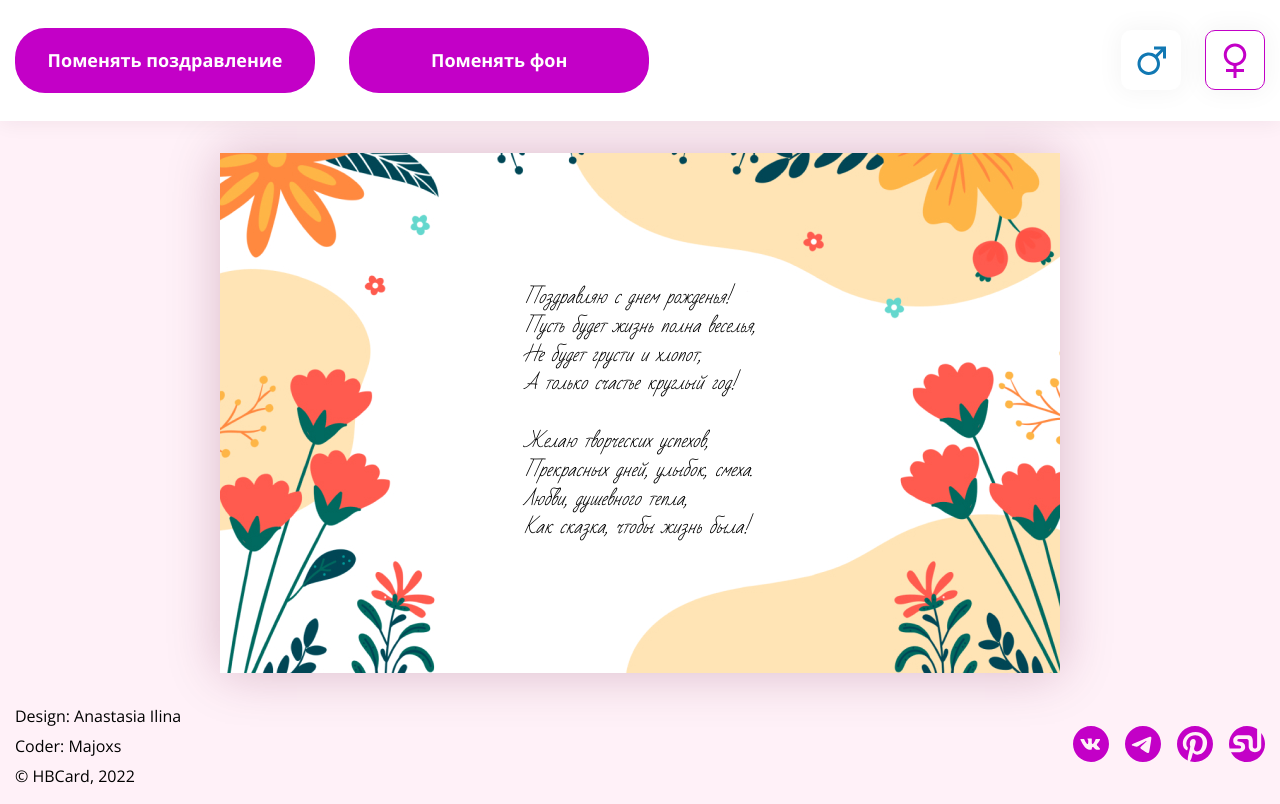
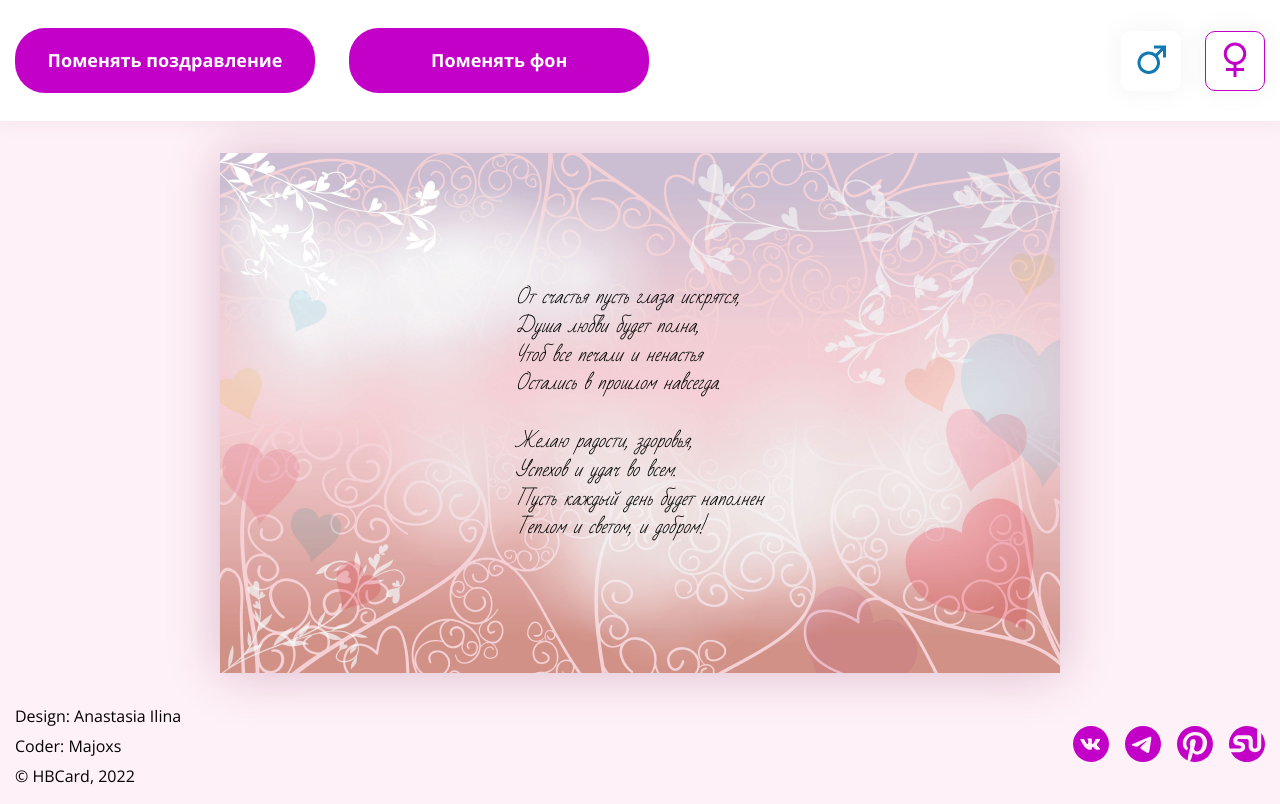
Before and after one commit to Majoxs/happy-birthday, a plain HTML site: page index.html in a window 1280 px wide. Drawn offline with Linux system fonts and the light colour scheme.

Commit message:
Added interactive

```diff
--- a/css/main.css
+++ b/css/main.css
@@ -98,21 +98,44 @@ p {
 .header__button-change {
   width: 300px;
   height: 65px;
-  /* background-color: #c300c7; */
   border-radius: 30px;
-  border: none;
+  border: 1px solid transparent;
   font-weight: 700;
   font-size: 18px;
   color: #fff;
   margin-right: 30px;
+  transform: scale(1);
+  transition: color 0.3s ease-in-out, border-color 0.3s ease-in-out, background-color 0.3s ease-in-out, transform 0.1s ease-in-out;
 }
 
 .women .header__button-change {
   background-color: #c300c7;
 }
 
+.women .header__button-change:hover,
+.women .header__button-change:focus {
+  background-color: #fff;
+  border: 1px solid #c300c7;
+  color: #c300c7;
+}
+
+.women .header__button-change:active {
+  transform: scale(0.99);
+}
+
 .men .header__button-change {
   background-color: #1178b2;
+}
+
+.men .header__button-change:hover,
+.men .header__button-change:focus {
+  background-color: #fff;
+  border: 1px solid #1178b2;
+  color: #1178b2;
+}
+
+.men .header__button-change:active {
+  transform: scale(0.99);
 }
 
 .header__button-change:last-child {
@@ -126,22 +149,53 @@ p {
   box-shadow: 0 0 24px 4px rgba(0, 0, 0, 0.04);
   border-radius: 10px;
   border: 1px solid transparent;
-  background-position: center;
-  background-size: 36px;
-  background-repeat: no-repeat;
+  transform: scale(1);
   margin-right: 20px;
+  transition: background-color 0.3s ease-in-out, transform 0.2s ease-in-out;
 }
 
 .header__button-gender:last-child {
   margin-right: 0;
 }
 
-.header__button-gender--men {
-  background-image: url('../img/men.svg');
+.header__button-gender:active {
+  transform: scale(0.95);
 }
 
-.header__button-gender--women {
-  background-image: url('../img/women.svg');
+.header__button-gender--men svg,
+.header__button-gender--women svg {
+  width: 36px;
+  height: 36px;
+  object-fit: cover;
+  transition: fill 0.3s ease-in-out;
+}
+
+.header__button-gender--men svg {
+  fill: #1178b2;
+}
+
+.header__button-gender--men:hover,
+.header__button-gender--men:focus {
+  background-color: #1178b2;
+}
+
+.header__button-gender--men:hover svg,
+.header__button-gender--men:focus svg {
+  fill: #fff;
+}
+
+.header__button-gender--women svg {
+  fill: #c300c7;
+}
+
+.header__button-gender--women:hover,
+.header__button-gender--women:focus {
+  background-color: #c300c7;
+}
+
+.header__button-gender--women:hover svg,
+.header__button-gender--women:focus svg {
+  fill: #fff;
 }
 
 .men .header__button-gender--men {
@@ -176,15 +230,13 @@ p {
   left: 50%;
   top: 50%;
   transform: translate(-50%, -50%);
-
-  font-style: italic;
   line-height: 1.6;
   font-size: max(3em, min(calc(100vw * 3 / 140), 6em));
-  color: #000;
 }
 
 .women .card__text {
   font-family: 'Bad Script';
+  font-style: italic;
 }
 
 .men .card__text {
@@ -219,12 +271,34 @@ p {
   gap: 16px;
 }
 
+.footer__social-item {
+  transition: transform 0.2s ease-in-out;
+}
+
+.footer__social-item:active {
+  transform: scale(0.9);
+}
+
+.footer__social-link {
+  transition: color 0.3s ease-in-out;
+}
+
 .women .footer__social-link {
   color: #c300c7;
 }
 
+.women .footer__social-link:hover,
+.women .footer__social-link:focus {
+  color: #9e24a0;
+}
+
 .men .footer__social-link {
   color: #1178b2;
+}
+
+.men .footer__social-link:hover,
+.men .footer__social-link:focus {
+  color: #2b5b77;
 }
 
 @media (max-width: 880px) {
--- /dev/null
+++ b/db.json
@@ -0,0 +1,67 @@
+{
+  "photo": {
+    "women": [
+      "card-w-01.jpg",
+      "card-w-02.jpg",
+      "card-w-03.jpg",
+      "card-w-04.jpg",
+      "card-w-05.jpg",
+      "card-w-06.jpg",
+      "card-w-07.jpg",
+      "card-w-01-black.jpg"
+    ],
+    "men": [
+      "card-m-01-black.jpg",
+      "card-m-02-black.jpg",
+      "card-m-03-black.jpg",
+      "card-m-01.jpg",
+      "card-m-02.jpg",
+      "card-m-03.jpg",
+      "card-m-04.jpg",
+      "card-m-05.jpg"
+    ]
+  },
+  "text": {
+    "women": [
+      "Хочу поздравить с днем рождения\nИ в этот день Вам пожелать\nЛюбви, успеха, наслаждения,\nЧтоб никогда не унывать.\n\nЧтобы мечты всегда сбывались,\nСияли радостью глаза.\nЧтобы проблемы разбегались,\nСудьба дарила чудеса.",
+      "С днем рождения поздравляю!\nИ всего-всего желаю:\nЧтоб любовь была и счастье,\nЧтоб пропали все несчастья,\nЧтобы беды обходили,\nНу а деньги приходили!\nБудь здоровой и красивой,\nА еще самой счастливой!",
+      "Желаю просыпаться с настроеньем,\nС улыбкой вечерами засыпать.\nПусть будут дни наполнены свеченьем,\nЖелаю не болеть, не унывать.\n\nДостатка, пониманья, уваженья,\nПусть в доме царствует божественный уют.\nЖелаю счастья искренне, душевно,\nПусть в сердце нотки радости поют!",
+      "От счастья пусть глаза искрятся,\nДуша любви будет полна,\nЧтоб все печали и ненастья\nОстались в прошлом навсегда.\n\nЖелаю радости, здоровья,\nУспехов и удач во всем.\nПусть каждый день будет наполнен\nТеплом и светом, и добром!",
+      "Любимая всеми, родная ты наша!\nПусть теплый твой дом будет полною чашей,\nЖелаем всегда быть такою красивой!\nПусть жизнь будет долгой, здоровой, счастливой,\nА все неудачи уйдут за порог.\nПусть радует солнышком каждый денек!",
+      "Море солнца и любви,\nНежности и доброты!\nЧтобы был всегда успех\nИ по жизни громкий смех.\n\nПожелаем всей душой\nОставаться молодой,\nИ пусть счастья ветерок\nПринесет здоровья впрок!",
+      "Прекрасная, хорошая, всегда на позитиве,\nТебе желаю большего, чем существует ныне...\nБогатства несусветного, на зависть всем, конечно,\nЖелания заветного, что сбудется поспешно.\nЗдоровья, процветания, любви, всегда удачи,\nВ душе — не увядания! Чтоб так, а не иначе!",
+      "Поздравляем и желаем вечной красоты!\nНа губах улыбок сладких, сбывшейся мечты!\nЧтоб теплом сердец от близких согревался мир,\nЧтоб глаза сияли ярче, чем любой сапфир.\nЛишь от радостных сюрпризов вверх взлетала бровь,\nА в душе царили вечно счастье и любовь.",
+      "Здоровья, счастья и тепла,\nЧтоб жизнь веселою была.\nЧтоб искренне все улыбались,\nВы — молодою оставались.\n\nПускай вам солнце светит ярко,\nВ любви всегда пусть будет жарко.\nПусть дома ценят, любят, ждут\nИ вас в обиду не дадут.",
+      "Желаю сердечно здоровья и счастья,\nПусть будет успех неотъемлемой частью.\nПусть дом утопает в любви и улыбках,\nЖелаю быть стройной, спортивной и гибкой.\n\nФонтаны доходов до самого моря,\nЖить дружно со всеми, с родными не ссорясь.\nОт светлых эмоций мечтательно греться,\nПусть будет всегда, на кого опереться.",
+      "Женского счастья,\nСобытий прекрасных.\nЗдоровья отличного,\nДостатка приличного.\nЛюбви, вдохновенья.\nТепла. С днем рожденья!",
+      "Желаю того, чего просит душа,\nЗаветная пусть воплотится мечта.\nНа сердце живут лишь любовь и покой,\nПусть беды обходят твой дом стороной!",
+      "Будь всегда неотразимой,\nЯркой, милой и любимой.\nАнгелом всегда хранимой,\nНу, и просто будь счастливой!",
+      "Пусть всё на свете радует —\nИ снег, и дождь, и радуга,\nЧтоб каждый день тебе дарил\nБольшой вагон душевных сил!",
+      "Всех желаний исполнения,\nНе испытывать волнения,\nИ во всем всегда везенья.\nПоздравляю! С днем рождения!",
+      "Счастья женского тебе,\nКрепкого здоровья.\nСветлых дней всегда в судьбе,\nРадости с любовью!\nИ, конечно же, везенья\nИ достатка. С днем рожденья!",
+      "Большого счастья в день рождения,\nУлыбок, света, красоты,\nДобра, тепла и настроения\nДля исполнения мечты.",
+      "Счастья, денег, доброты,\nИсполнения мечты,\nЖить, лишь радость излучая,\nВ день рождения желаю!",
+      "Пожелаю в день рожденья\nУваженья, восхищенья,\nЯрких дней, ночей спокойных,\nЛюбящих людей достойных,\nПусть здоровье будет крепким,\nИ всегда в порядке детки!",
+      "С днем рождения! Цветения,\nВолшебства и настроения!\nБрать от жизни всё, что нужно,\nБыть востребованной в дружбе,\nИ любимой, и успешной,\nИ счастливей всех, конечно!"
+    ],
+    "men": [
+      "Я желаю в день рождения\nЗдоровья, счастья и везения.\nВсегда успеха и удачи,\nБогатства и любви в придачу.\nВысоких взлетов, а посадок — мягких.\nУлыбок добрых и мгновений ярких.",
+      "Что в день рожденья пожелать?\nКарман потуже набивать,\nУметь работать и гулять,\nУметь красиво отдыхать,\nСтремиться к новой высоте,\nИ видеть счастье в простоте,\nЧтоб исполнялось все всегда,\nЧтоб были долгими года!",
+      "Желаю дерзких планов и идей,\nВершин, к которым хочется стремиться,\nИ рядом — близких, искренних людей,\nЧтоб с ними щедро счастьем поделиться!",
+      "Побед блестящих, счастья, радости,\nВсе планы станут пусть реальностью,\nВедь целей нет недостижимых\nДля настоящего мужчины!",
+      "Поздравляю с днем рожденья!\nЯ желаю, чтобы ты\nВ жизни не терял везенья\nИ исполнил все мечты.",
+      "Хорошими пусть будут перемены,\nНа всё хватает времени и сил,\nИ остаётся в жизни неизменным\nЗакон «Пришёл, Увидел, Победил!»",
+      "Желаю ключ от новой тачки,\nДеньжат увесистую пачку,\nПивка холодного в бокале,\nИ чтоб друзья не забывали.",
+      "Желаю, чтоб на жизненном пути,\nБыло много троп и поворотов,\nА ты бы знал всегда, куда идти,\nЯ пожелаю лишь удач и взлетов!",
+      "В этот день рожденья твой\nЯ желаю: будь собой!\nА кто будет возражать —\nЗнаешь сам, куда послать!",
+      "Желаю в день рожденья я\nТебе добра и процветанья,\nУдача радует тебя,\nВ семье – взаимопониманья!",
+      "В ответе по-мужски ты за решения,\nИх не страшишься твёрдо принимать.\nМечтаешь, несомненно, в день рождения\nВсех вместе, наконец, друзей собрать.",
+      "Мы пожелать тебе хотим\nНа этот день рождения\nЧтоб каждый день чудесным был\nИ полон год везенья!",
+      "Желаем очень много счастья,\nБолезней, горестей не знать,\nВ труде успехов добиваться\nИ в личной жизни не зевать!",
+      "Желаю жить и не грустить,\nИ счастье черпать бесконечно!\nДостойно жизнь свою прожить,\nЛюбить и быть любимым вечно!",
+      "Много счастья, много денег,\nЧтоб удачей был богат.\nПожелаю в день рожденья,\nЖизни легкой без преград.",
+      "Родился ты в рубашке, парень,\nНо избегай пустой борьбы.\nБудь первым и всегда «в ударе»,\nХозяином своей судьбы!",
+      "Ты отец и муж отличный,\nИ мужчина ты приличный —\nВсех достоинств счесть нельзя.\nПоздравляем мы тебя."
+    ]
+  }
+}
--- a/index.html
+++ b/index.html
@@ -22,8 +22,16 @@
         <button class="header__button-change header__button-change--image">Поменять фон</button>
       </div>
       <div class="header__button-wrapper">
-        <button class="header__button-gender header__button-gender--men" aria-label="поздравления для мужчин"></button>
-        <button class="header__button-gender header__button-gender--women" aria-label="поздравления для женщин"></button>
+        <button class="header__button-gender header__button-gender--men" aria-label="поздравления для мужчин">
+          <svg width="36" height="36" viewBox="0 0 36 36" fill="currentColor" xmlns="http://www.w3.org/2000/svg">
+            <path d="M22.575 12.8055L27.8775 7.5H21V4.5H33V16.5H30V9.621L24.6945 14.9265C26.4253 17.1953 27.2292 20.037 26.9435 22.8762C26.6579 25.7155 25.3039 28.3401 23.1558 30.2186C21.0077 32.097 18.2261 33.089 15.3741 32.9937C12.5221 32.8983 9.8129 31.7227 7.79512 29.7049C5.77733 27.6871 4.60172 24.9779 4.50635 22.1259C4.41098 19.2739 5.40297 16.4923 7.28145 14.3442C9.15993 12.1961 11.7845 10.8422 14.6238 10.5565C17.463 10.2708 20.3047 11.0747 22.5735 12.8055H22.575ZM15.75 30C17.938 30 20.0365 29.1308 21.5836 27.5836C23.1308 26.0365 24 23.938 24 21.75C24 19.562 23.1308 17.4635 21.5836 15.9164C20.0365 14.3692 17.938 13.5 15.75 13.5C13.562 13.5 11.4636 14.3692 9.91638 15.9164C8.36921 17.4635 7.50001 19.562 7.50001 21.75C7.50001 23.938 8.36921 26.0365 9.91638 27.5836C11.4636 29.1308 13.562 30 15.75 30Z"/>
+          </svg>
+        </button>
+        <button class="header__button-gender header__button-gender--women" aria-label="поздравления для женщин">
+          <svg width="36" height="36" viewBox="0 0 36 36" fill="currentColor" xmlns="http://www.w3.org/2000/svg">
+            <path d="M16.5 23.901C13.6739 23.5179 11.0987 22.0758 9.29528 19.8665C7.49183 17.6571 6.59465 14.8454 6.7852 11.9998C6.97574 9.15418 8.23978 6.48713 10.3217 4.53795C12.4036 2.58877 15.1481 1.50293 18 1.50001C20.8555 1.49725 23.6051 2.58042 25.6915 4.5299C27.7779 6.47938 29.0449 9.1493 29.2357 11.9984C29.4265 14.8474 28.5267 17.6624 26.7189 19.8727C24.911 22.0829 22.3303 23.523 19.5 23.901V27H27V30H19.5V36H16.5V30H9.00001V27H16.5V23.901ZM18 21C20.188 21 22.2865 20.1308 23.8336 18.5836C25.3808 17.0365 26.25 14.938 26.25 12.75C26.25 10.562 25.3808 8.46355 23.8336 6.91638C22.2865 5.3692 20.188 4.50001 18 4.50001C15.812 4.50001 13.7136 5.3692 12.1664 6.91638C10.6192 8.46355 9.75001 10.562 9.75001 12.75C9.75001 14.938 10.6192 17.0365 12.1664 18.5836C13.7136 20.1308 15.812 21 18 21Z"/>
+          </svg>
+        </button>
       </div>
     </div>
   </header>
--- a/scripts/scripts.js
+++ b/scripts/scripts.js
@@ -1,18 +1,47 @@
 const buttonMen = document.querySelector('.header__button-gender--men');
 const buttonWomen = document.querySelector('.header__button-gender--women');
 const body = document.body;
+const cardImg = document.querySelector('.card__image');
+const cardText = document.querySelector('.card__text');
+const buttonText = document.querySelector('.header__button-change--text');
+const buttonImage = document.querySelector('.header__button-change--image');
 
 const state = {
   gender: body.classList.contains('women') ? 'women' : 'men',
 };
 
-console.log(state)
+const getRandomForArr = (arr) => {
+  const randomNumber = Math.floor(Math.random() * arr.length);
+  return arr[randomNumber]
+};
+
+const getData = () => fetch('db.json').then(response => response.json());
+
+const changeDOM = () => {
+  if (state.photo.includes('black')) {
+    cardText.style.color = 'white';
+  } else {
+    cardText.style.color = '';
+  }
+
+  cardImg.src = `img/${state.photo}`;
+  cardText.innerHTML = state.text.replaceAll('\n', '<br>');
+};
+
+const getDataToCard = () => {
+  getData().then(data => {
+    state.text = getRandomForArr(data.text[state.gender]);
+    state.photo = getRandomForArr(data.photo[state.gender]);
+    changeDOM();
+  });
+};
 
 const changeToMen = () => {
   if (state.gender !== 'men') {
     body.classList.add('men');
     body.classList.remove('women');
     state.gender = 'men';
+    getDataToCard();
   }
 };
 
@@ -20,9 +49,27 @@ const changeToWomen = () => {
   if (state.gender !== 'women') {
     body.classList.add('women');
     body.classList.remove('men');
-    state.gender = 'woomen';
+    state.gender = 'women';
+    getDataToCard();
   }
+};
+
+const changeText = () => {
+  getData().then(data => {
+    state.text = getRandomForArr(data.text[state.gender]);
+    changeDOM();
+  });
+};
+
+const changeImage = () => {
+  getData().then(data => {
+    state.photo = getRandomForArr(data.photo[state.gender]);
+    changeDOM();
+  });
 };
 
 buttonMen.addEventListener('click', changeToMen);
 buttonWomen.addEventListener('click', changeToWomen);
+buttonText.addEventListener('click', changeText);
+buttonImage.addEventListener('click', changeImage);
+getDataToCard();
```
Also changed, not shown: img/card-m-01-black.jpg (added), img/card-m-01.jpg (added), img/card-m-02-black.jpg (added), img/card-m-02.jpg (added), img/card-m-03-black.jpg (added), img/card-m-03.jpg (added), img/card-m-04.jpg (added), img/card-m-05.jpg (added), img/card-w-01-black.jpg (added), img/card-w-02.jpg (added), img/card-w-03.jpg (added), img/card-w-04.jpg (added), img/card-w-05.jpg (added), img/card-w-06.jpg (added), 1 more files.
